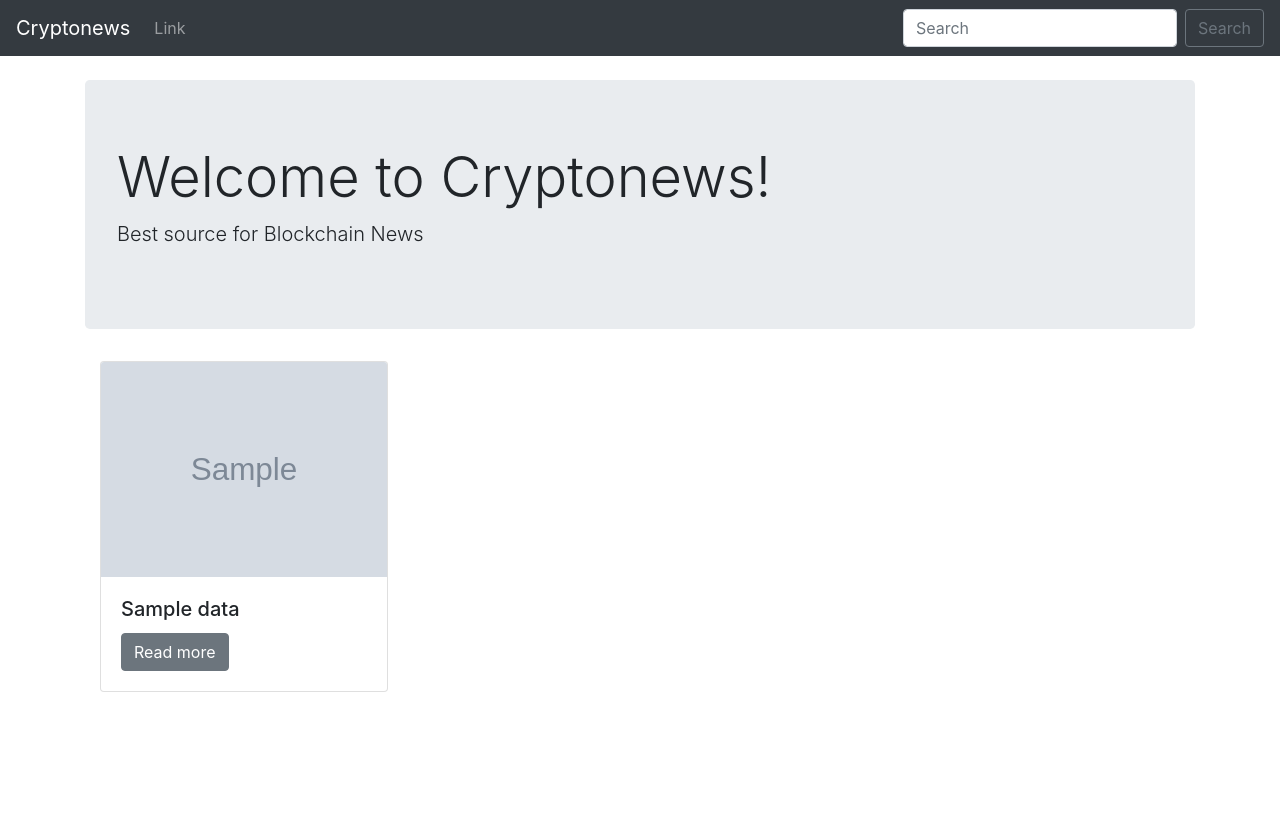
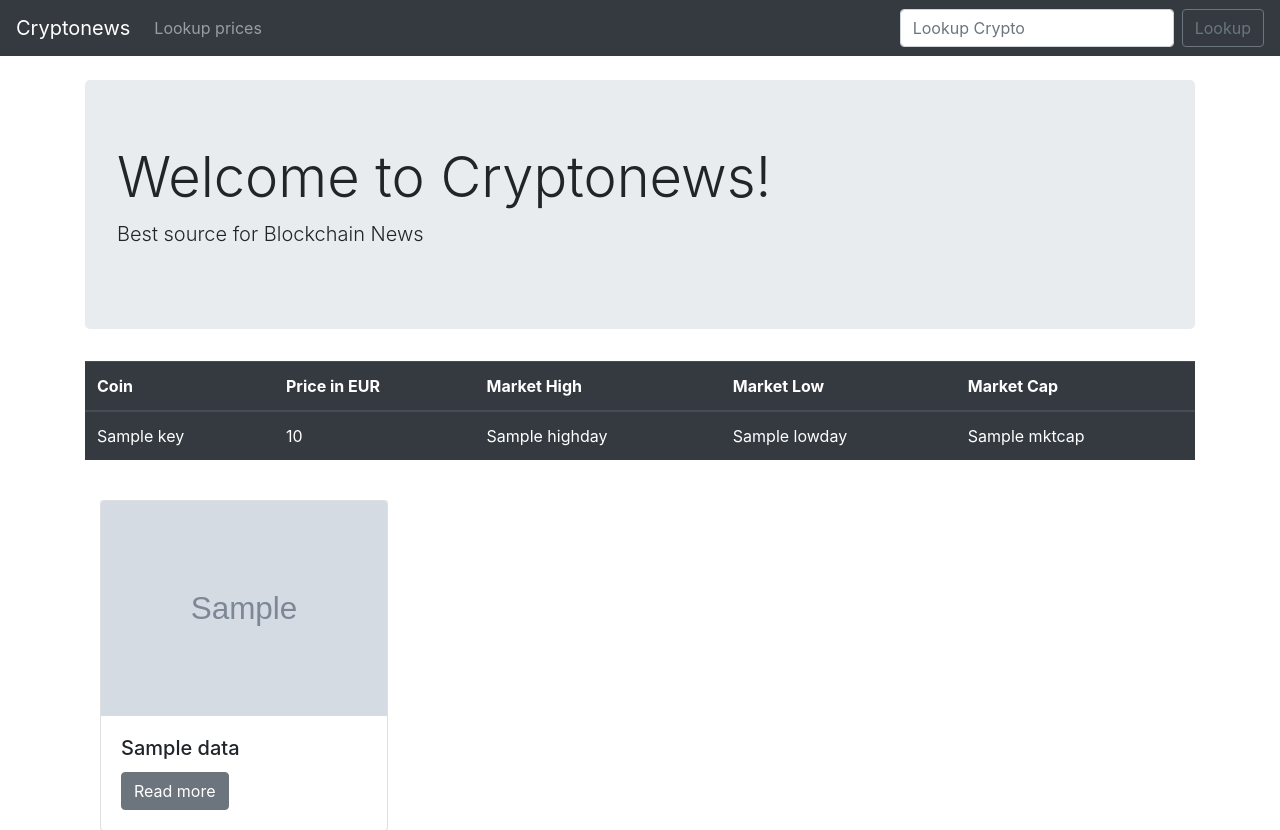
Before and after one commit to missymagenta/crypto2, a Django app: template firstapp/templates/firstapp/home.html in a window 1280 px wide. Shown: the top 830 px of the page. Before the commit the page ends 692 px from the top, so only its background shows below. Run offline with Django 3.2, Linux system fonts and the light colour scheme; the template is opened without the code that fills it: most values are stand-ins (such as "Sample title", 1, 10 or a date in 2020); grey boxes marked "Sample" are stand-in pictures; some libraries are stand-ins or nearby versions.

Commit message:
last commit

```diff
--- a/firstapp/templates/firstapp/base.html
+++ b/firstapp/templates/firstapp/base.html
@@ -13,7 +13,7 @@
   <body>
 
   <nav class="navbar navbar-expand-lg navbar-dark bg-dark">
-  <a class="navbar-brand" href="#">Cryptonews</a>
+  <a class="navbar-brand" href="{% url 'home' %}">Cryptonews</a>
   <button class="navbar-toggler" type="button" data-toggle="collapse" data-target="#navbarSupportedContent" aria-controls="navbarSupportedContent" aria-expanded="false" aria-label="Toggle navigation">
     <span class="navbar-toggler-icon"></span>
   </button>
@@ -21,13 +21,15 @@
   <div class="collapse navbar-collapse" id="navbarSupportedContent">
     <ul class="navbar-nav mr-auto">
       <li class="nav-item">
-        <a class="nav-link" href="#">Link</a>
+        <a class="nav-link" href="{% url 'prices' %}">Lookup prices</a>
       </li>
       </li>
     </ul>
-    <form class="form-inline my-2 my-lg-0">
-      <input class="form-control mr-sm-2" type="search" placeholder="Search" aria-label="Search">
-      <button class="btn btn-outline-secondary my-2 my-sm-0" type="submit">Search</button>
+    <form class="form-inline my-2 my-lg-0" method="POST" action="{% url 'prices' %}">
+
+      {% csrf_token %}
+      <input class="form-control mr-sm-2" type="search" placeholder="Lookup Crypto" aria-label="Search" name="quote">
+      <button class="btn btn-outline-secondary my-2 my-sm-0" type="submit">Lookup</button>
     </form>
   </div>
 </nav>
--- a/firstapp/templates/firstapp/home.html
+++ b/firstapp/templates/firstapp/home.html
@@ -9,6 +9,7 @@
 </head>
 <body>
 
+
 {% block content %}
 
 
@@ -17,6 +18,32 @@
     <p class="lead">Best source for Blockchain News</p>
 </div>
 
+
+<table class="table table-dark">
+    <thead>
+    <tr>
+        <th scope="col">Coin</th>
+        <th scope="col">Price in EUR</th>
+        <th scope="col">Market High</th>
+        <th scope="col">Market Low</th>
+        <th scope="col">Market Cap</th>
+    </tr>
+    </thead>
+    <tbody>
+    {% for key, value in price.DISPLAY.items %}
+
+    <tr>
+        <td>{{ key }}</td>
+        <td>{{ value.EUR.PRICE }}</td>
+        <td>{{ value.EUR.HIGHDAY }}</td>
+        <td>{{ value.EUR.LOWDAY }}</td>
+        <td>{{ value.EUR.MKTCAP }}</td>
+    </tr>
+    {% endfor %}
+    </tbody>
+</table>
+
+    <br/>
 <div class="container">
     <div class="row">
         {% for x in api.Data %}
@@ -33,9 +60,8 @@
         {% endfor %}
 
     </div>
-            <br />
+    <br/>
 </div>
-
 
 
 {% endblock %}
--- a/firstapp/urls.py
+++ b/firstapp/urls.py
@@ -3,4 +3,5 @@ from . import views
 
 urlpatterns = [
     path('', views.home, name='home'),
+    path('prices', views.prices, name='prices'),
 ]
```
Also changed, not shown: firstapp/templates/firstapp/prices.html (added, +30 -0 lines), firstapp/views.py (+25 -1 lines). Lines whose indentation alone changed are shown as unchanged.
